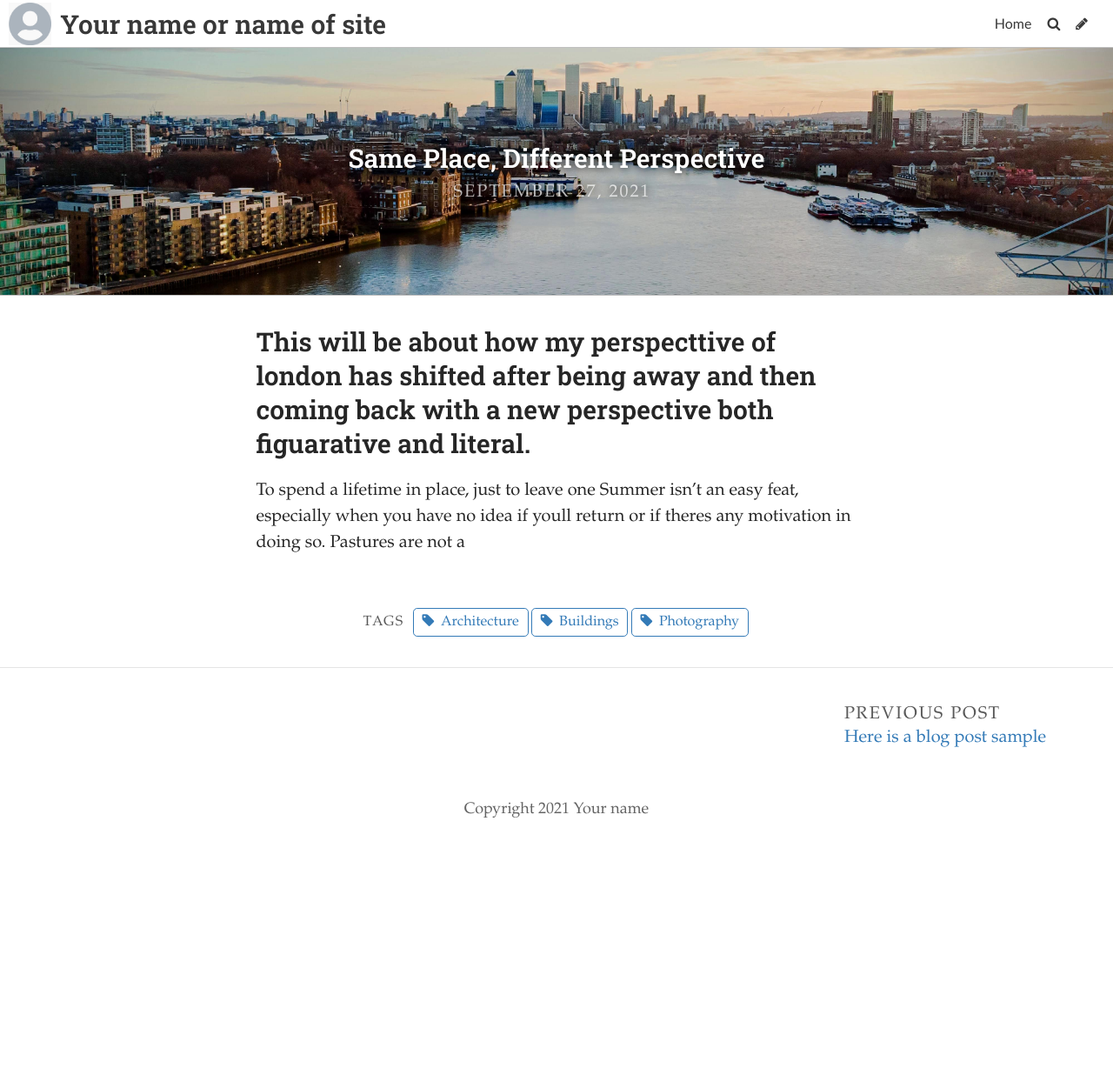
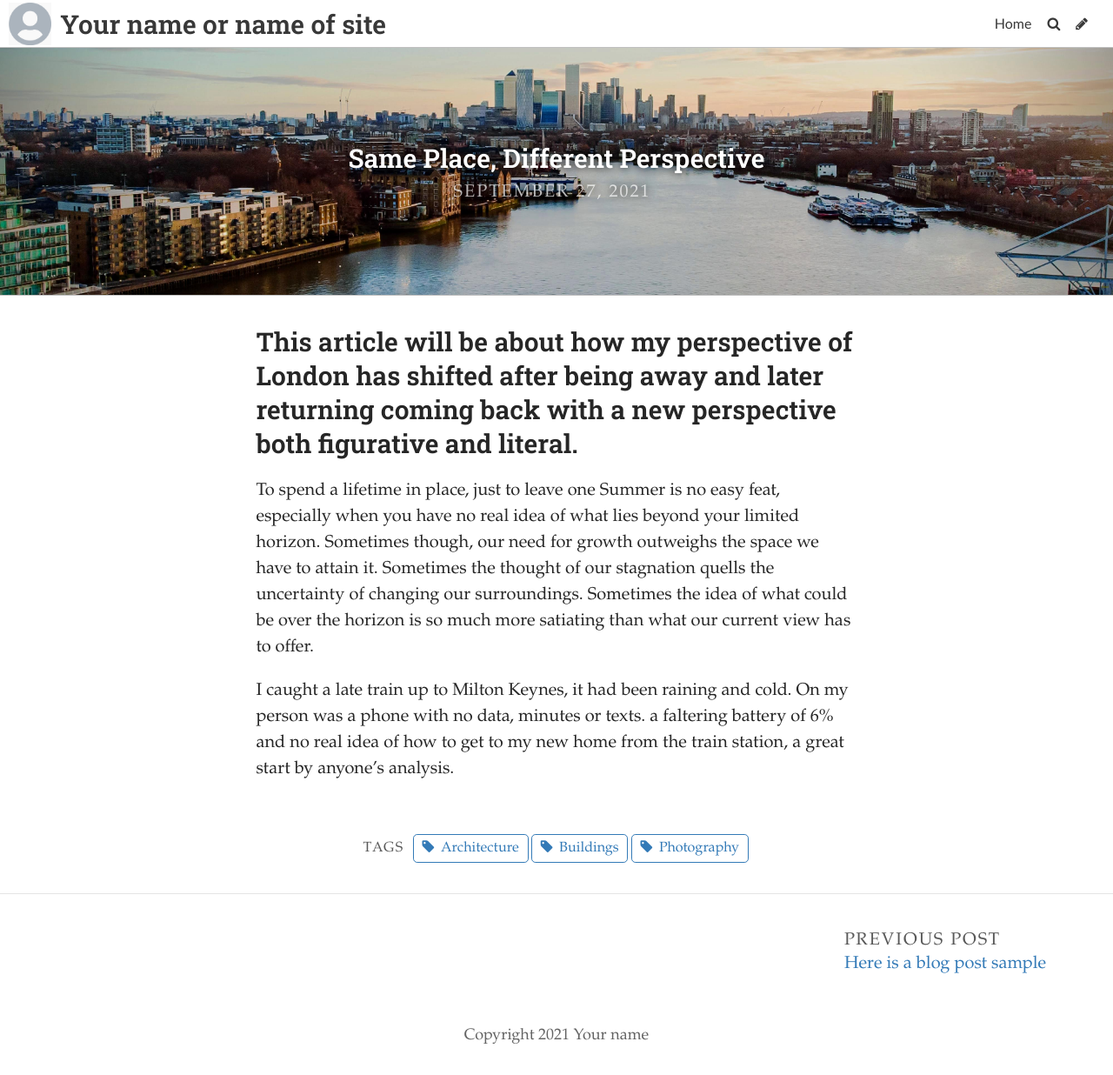
Before and after one commit to LJOHN15/emergence, a Jekyll site: the page built from _posts/2021-09-27-same-place-different-perspective.md, in a window 1280 px wide. Shown: the whole page at 87% size. Built offline with Jekyll 4.4.1, drawn with Linux system fonts in a browser that asks for light colours; some web fonts are replaced; before the commit the page ends 976 px from its top, so only the background shows below that.

Commit message:
Update Post “2021-09-27-same-place-different-perspective”

```diff
--- a/_posts/2021-09-27-same-place-different-perspective.md
+++ b/_posts/2021-09-27-same-place-different-perspective.md
@@ -15,6 +15,8 @@ tags:
 ---
 # The Great Departure
 
-### This will be about how my perspecttive of london has shifted after being away and then coming back with a new perspective both figuarative and literal.
+### This article will be about how my perspective of London has shifted after being away and later returning coming back with a new perspective both figurative and literal.
 
-To spend a lifetime in place, just to leave one Summer isn't an easy feat, especially when you have no idea if youll return or if theres any motivation in doing so. Pastures are not a
+To spend a lifetime in place, just to leave one Summer is no easy feat, especially when you have no real idea of what lies beyond your limited horizon. Sometimes though, our need for growth outweighs the space we have to attain it. Sometimes the thought of our stagnation quells the uncertainty of changing our surroundings. Sometimes the idea of what could be over the horizon is so much more satiating than what our current view has to offer.
+
+I caught a late train up to Milton Keynes, it had been raining and cold. On my person was a phone with no data, minutes or texts. a faltering battery of 6% and no real idea of how to get to my new home from the train station, a great start by anyone's analysis.
```
